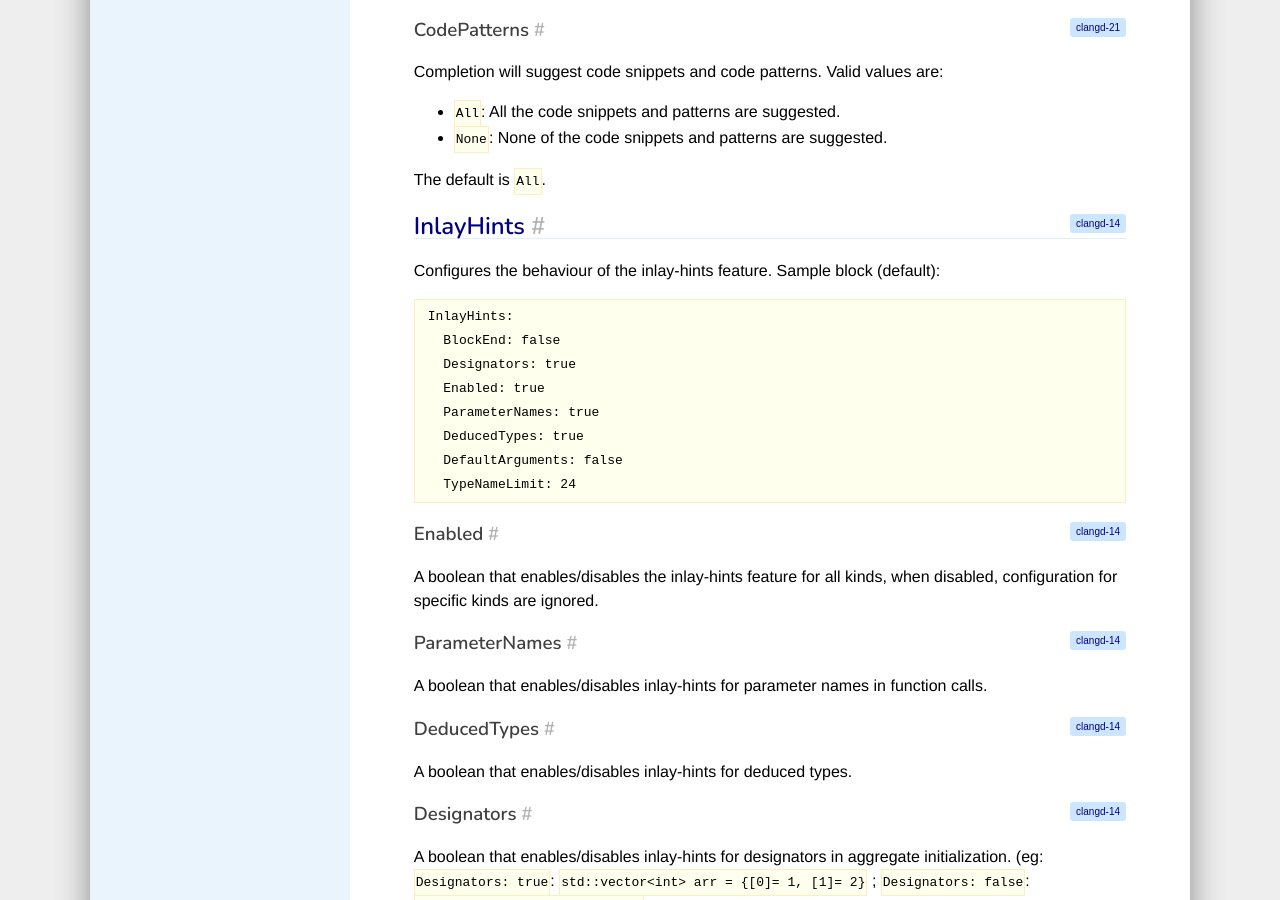
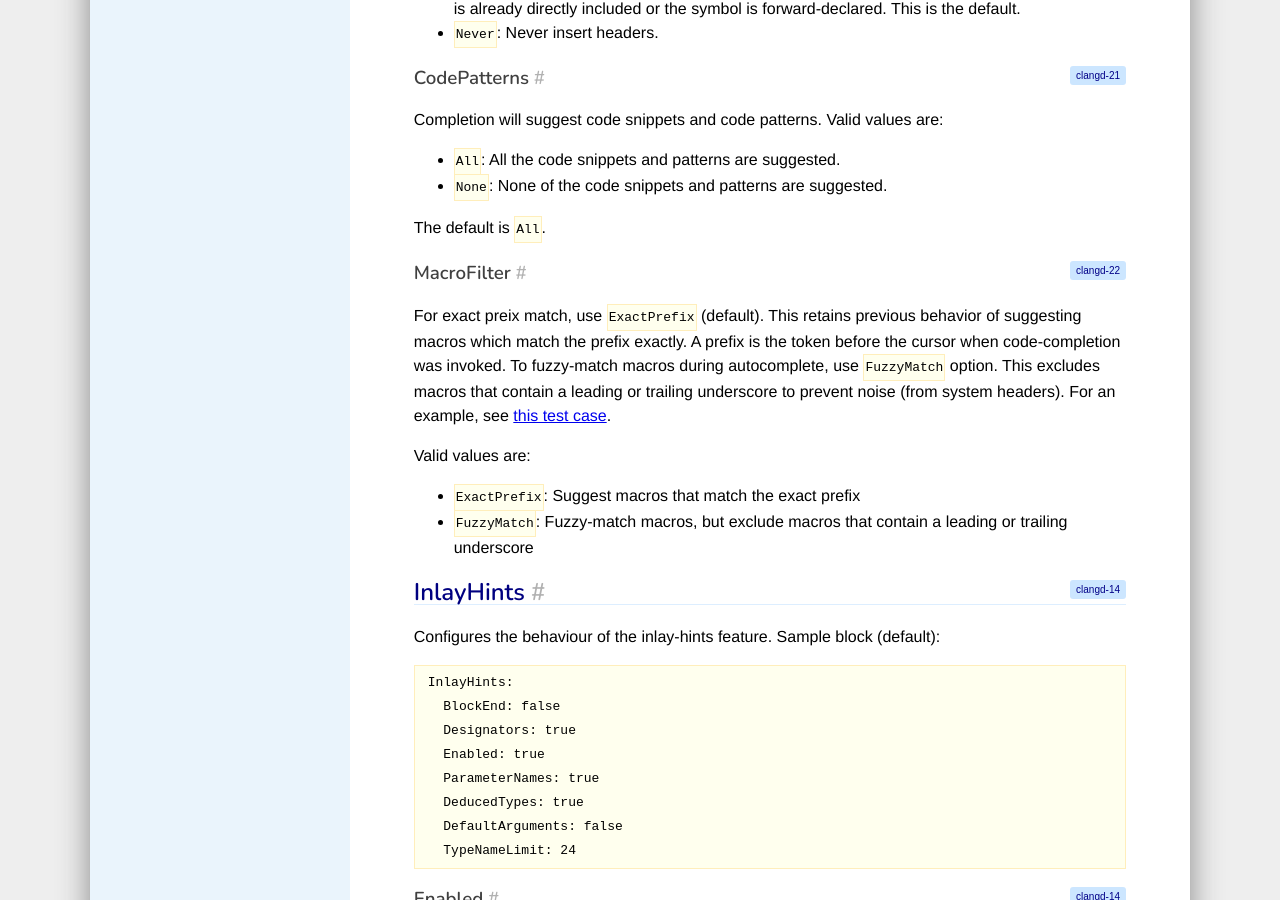
Before and after one commit to llvm/clangd-www, a Jekyll site: the page built from config.md, in a window 1280 px wide and 900 px high, scrolled down 9758 px. Built offline with Jekyll 4.4.1, drawn with Linux system fonts in a browser that asks for light colours; our own code applies the rules of GitHub Pages for plain Markdown files; some of the changed text lies outside the part shown.

Commit message:
Add doc for MacroFilter config option
Was introduced in llvm/llvm-project#169880

````diff
--- a/config.md
+++ b/config.md
@@ -393,6 +393,7 @@ Completion:
   ArgumentLists: FullPlaceholders
   HeaderInsertion: IWYU
   CodePatterns: All
+  MacroFilter: ExactPrefix
 ```
 
 ### AllScopes
@@ -437,6 +438,20 @@ Valid values are:
 - `None`: None of the code snippets and patterns are suggested.
 
 The default is `All`.
+
+### MacroFilter
+{:.v22}
+
+For exact preix match, use ``ExactPrefix`` (default). This retains previous
+behavior of suggesting macros which match the prefix exactly. A prefix is
+the token before the cursor when code-completion was invoked. To fuzzy-match
+macros during autocomplete, use ``FuzzyMatch`` option. This excludes macros
+that contain a leading or trailing underscore to prevent noise (from system
+headers). For an example, see [this test case](https://github.com/llvm/llvm-project/blob/0c1257cd46456513016b106d964dc5ad47c6289b/clang-tools-extra/clangd/unittests/CodeCompleteTests.cpp#L4695-L4751).
+
+Valid values are:
+- `ExactPrefix`: Suggest macros that match the exact prefix
+- `FuzzyMatch`: Fuzzy-match macros, but exclude macros that contain a leading or trailing underscore
 
 ## InlayHints
 {:.v14}
````
